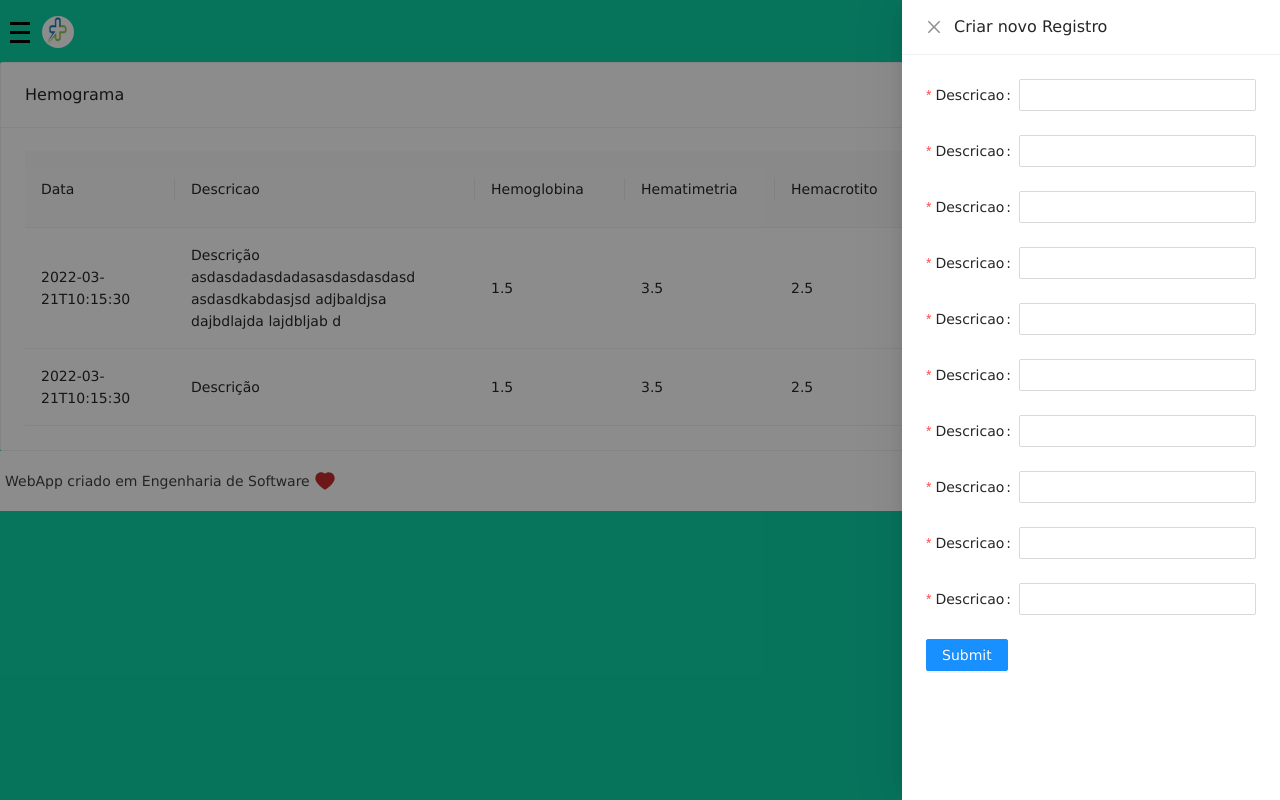
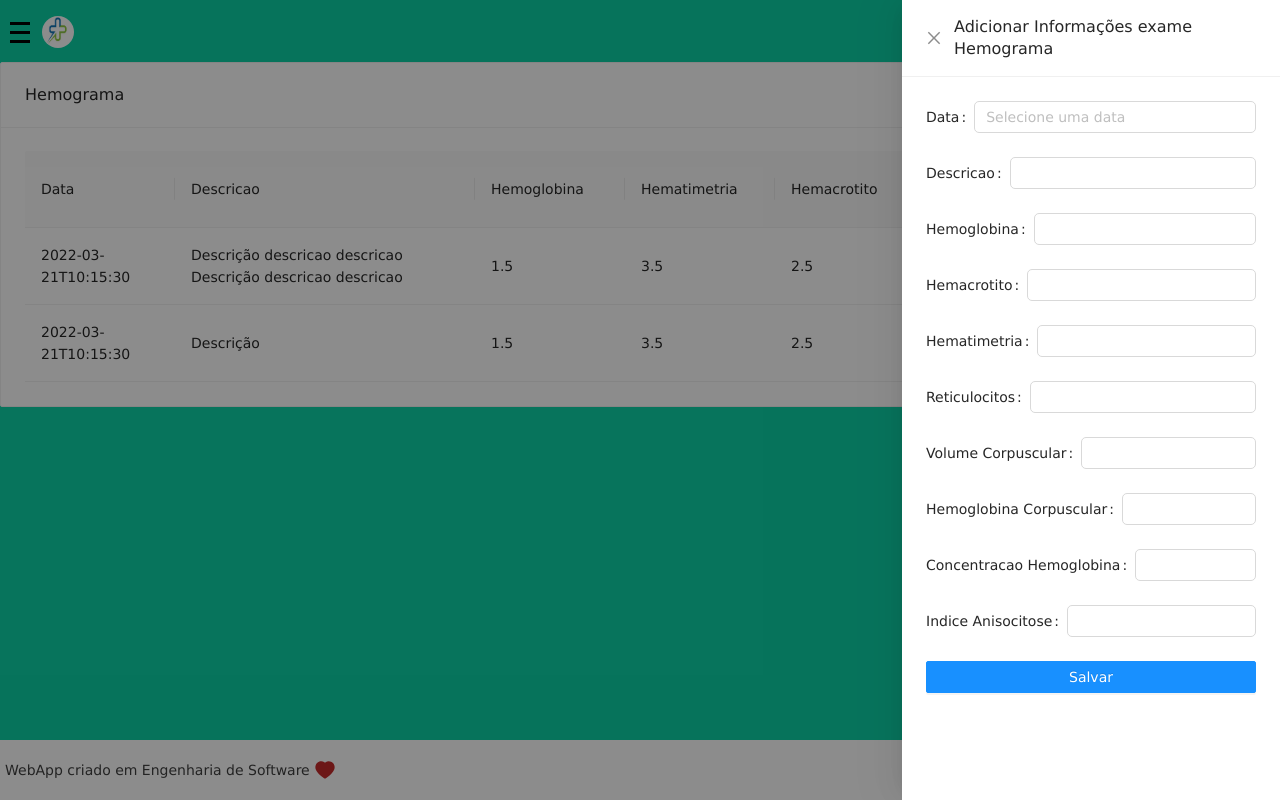
Before and after one commit to Health-Track/frontEnd-Health-Track, a React (Create React App) app: page /hemograma in a window 1280 px wide. Both pictures are taken after a click on the button "Novo". Built offline with nearby package versions, Linux system fonts and the light colour scheme.

Commit message:
Tela de visualizacao e cadastro de hemograma

```diff
--- a/src/components/DefaultFooter/style.css
+++ b/src/components/DefaultFooter/style.css
@@ -7,6 +7,8 @@
   width: 100%;
   background-color: white;
   font-size: 14px;
+  position: absolute;
+  bottom: 0;
 }
 
 .footer-component {
@@ -23,7 +25,7 @@
   align-items: center;
 }
 
-@media(max-width: 550px) {
+@media (max-width: 550px) {
   .footer-container .footer-component .github-span {
     display: none;
   }
@@ -38,7 +40,7 @@
 }
 
 .anticon-heart > svg {
-  color: #C52B2B;
+  color: #c52b2b;
   height: 20px;
   width: 20px;
 }
--- a/src/pages/Hemograma/form.js
+++ b/src/pages/Hemograma/form.js
@@ -1,102 +1,182 @@
 import React from 'react';
-import { Button, Form, Input } from 'antd';
+import { Button, Drawer, Form, Input } from 'antd';
+
 import 'antd/dist/antd.css';
 import './style.css';
 
 class HemogramaForm extends React.Component {
-  constructor() {
-    super();
+  constructor(props) {
+    super(props);
+    this.state = {
+      descricao: '',
+      data: '',
+      hemoglobina: '',
+      hemacrotito: '',
+      hematimetria: '',
+      reticulocitos: '',
+      volumeCorpuscular: '',
+      hemoglobinaCorpuscular: '',
+      concentracaoHemoglobina: '',
+      indiceAnisocitose: ''
+    };
+  }
+
+  handleChange(e) {
+    this.setState(() => ({
+      [e.target.name]: e.target.value
+    }));
+  }
+
+  requestLogin() {
+    this.props.registros.push(this.state);
+    this.limparForm();
+    this.props.toogleNovo();
+  }
+
+  limparForm() {
+    this.setState({
+      descricao: '',
+      data: '',
+      hemoglobina: '',
+      hemacrotito: '',
+      hematimetria: '',
+      reticulocitos: '',
+      volumeCorpuscular: '',
+      hemoglobinaCorpuscular: '',
+      concentracaoHemoglobina: '',
+      indiceAnisocitose: ''
+    });
   }
 
   render() {
-    const onFinish = values => {
-      alert('Success:', values);
-    };
-
-    const onFinishFailed = errorInfo => {
-      alert('Failed:', errorInfo);
-    };
-
     return (
+      <Drawer
+        title="Adicionar Informações exame Hemograma"
+        visible={this.props.showNovo}
+        onClose={this.props.toogleNovo}
+        placement="right"
+      >
         <Form>
           <Form.Item
-          label="Descricao"
-          name="username"
-          rules={[
-            { required: true, message: 'Por favor adicione uma descrição!' }
-          ]}
+            label="Data"
+            rules={[{ required: true, message: 'Escolha a data do exame!' }]}
           >
-          <Input />
+            <Input
+              id="data"
+              value={this.state.data}
+              placeholder="Selecione uma data"
+              name="data"
+              onChange={e => this.handleChange(e)}
+              className="health-track-input"
+            />
           </Form.Item>
           <Form.Item
             label="Descricao"
-          name="username"
-          rules={[{ required: true, message: 'Please input your username!' }]}
+            rules={[
+              { required: true, message: 'Dê uma descrição para o hemograma!' }
+            ]}
           >
-          <Input />
+            <Input
+              type="input"
+              id="descricao"
+              value={this.state.descricao}
+              name="descricao"
+              onChange={e => this.handleChange(e)}
+              className="health-track-input"
+            />
           </Form.Item>
-        <Form.Item
-          label="Descricao"
-          name="username"
-          rules={[{ required: true, message: 'Please input your username!' }]}
-        >
-          <Input />
+          <Form.Item label="Hemoglobina">
+            <Input
+              type="input"
+              id="hemoglobina"
+              value={this.state.hemoglobina}
+              name="hemoglobina"
+              onChange={e => this.handleChange(e)}
+              className="health-track-input"
+            />
           </Form.Item>
-        <Form.Item
-          label="Descricao"
-          name="username"
-          rules={[{ required: true, message: 'Please input your username!' }]}
-        >
-          <Input />
+          <Form.Item label="Hemacrotito">
+            <Input
+              type="input"
+              id="hemacrotito"
+              value={this.state.hemacrotito}
+              name="hemacrotito"
+              onChange={e => this.handleChange(e)}
+              className="health-track-input"
+            />
           </Form.Item>
-        <Form.Item
-          label="Descricao"
-          name="username"
-          rules={[{ required: true, message: 'Please input your username!' }]}
-        >
-          <Input />
+          <Form.Item label="Hematimetria">
+            <Input
+              type="input"
+              id="hematimetria"
+              value={this.state.hematimetria}
+              name="hematimetria"
+              onChange={e => this.handleChange(e)}
+              className="health-track-input"
+            />
           </Form.Item>
-        <Form.Item
-          label="Descricao"
-          name="username"
-          rules={[{ required: true, message: 'Please input your username!' }]}
-        >
-          <Input />
+          <Form.Item label="Reticulocitos">
+            <Input
+              type="input"
+              id="reticulocitos"
+              value={this.state.reticulocitos}
+              name="reticulocitos"
+              onChange={e => this.handleChange(e)}
+              className="health-track-input"
+            />
           </Form.Item>
-        <Form.Item
-          label="Descricao"
-          name="username"
-          rules={[{ required: true, message: 'Please input your username!' }]}
-        >
-          <Input />
+          <Form.Item label="Volume Corpuscular">
+            <Input
+              type="input"
+              id="volumeCorpuscular"
+              value={this.state.volumeCorpuscular}
+              name="volumeCorpuscular"
+              onChange={e => this.handleChange(e)}
+              className="health-track-input"
+            />
           </Form.Item>
-        <Form.Item
-          label="Descricao"
-          name="username"
-          rules={[{ required: true, message: 'Please input your username!' }]}
-        >
-          <Input />
+          <Form.Item label="Hemoglobina Corpuscular">
+            <Input
+              type="input"
+              id="hemoglobinaCorpuscular"
+              value={this.state.hemoglobinaCorpuscular}
+              name="hemoglobinaCorpuscular"
+              onChange={e => this.handleChange(e)}
+              className="health-track-input"
+            />
           </Form.Item>
-        <Form.Item
-          label="Descricao"
-          name="username"
-          rules={[{ required: true, message: 'Please input your username!' }]}
-        >
-          <Input />
+          <Form.Item label="Concentracao Hemoglobina">
+            <Input
+              type="input"
+              id="concentracaoHemoglobina"
+              value={this.state.concentracaoHemoglobina}
+              name="concentracaoHemoglobina"
+              onChange={e => this.handleChange(e)}
+              className="health-track-input"
+            />
           </Form.Item>
-        <Form.Item
-          label="Descricao"
-          name="username"
-          rules={[{ required: true, message: 'Please input your username!' }]}
-        >
-          <Input />
+          <Form.Item label="Indice Anisocitose">
+            <Input
+              type="input"
+              id="indiceAnisocitose"
+              value={this.state.indiceAnisocitose}
+              name="indiceAnisocitose"
+              onChange={e => this.handleChange(e)}
+              className="health-track-input"
+            />
           </Form.Item>
           <Form.Item>
-          <Button type="primary" htmlType="submit">
-            Submit
+            <Button
+              type="primary"
+              htmlType="submit"
+              onClick={() => this.requestLogin()}
+              style={{ width: '100%' }}
+            >
+              Salvar
             </Button>
           </Form.Item>
         </Form>
+      </Drawer>
     );
   }
 }
--- a/src/pages/Hemograma/index.js
+++ b/src/pages/Hemograma/index.js
@@ -1,5 +1,5 @@
 import React from 'react';
-import { Button, Card, Drawer, Form, Input, Modal, Table } from 'antd';
+import { Button, Card, Drawer, Table } from 'antd';
 import 'antd/dist/antd.css';
 import DefaultFooter from '../../components/DefaultFooter';
 import DefaultHeader from '../../components/DeafultHeader';
@@ -9,7 +9,37 @@ import HemogramaForm from './form';
 class Hemograma extends React.Component {
   constructor() {
     super();
-    this.state = { showMenu: false, showNovo: false };
+    this.state = {
+      showMenu: false,
+      showNovo: false,
+      registros: [
+        {
+          descricao:
+            'Descrição descricao descricao Descrição descricao descricao ',
+          data: '2022-03-21T10:15:30',
+          hemoglobina: 1.5,
+          hemacrotito: 2.5,
+          hematimetria: 3.5,
+          reticulocitos: 4.5,
+          volumeCorpuscular: 5.5,
+          hemoglobinaCorpuscular: 6.5,
+          concentracaoHemoglobina: 7.5,
+          indiceAnisocitose: 8.5
+        },
+        {
+          descricao: 'Descrição',
+          data: '2022-03-21T10:15:30',
+          hemoglobina: 1.5,
+          hemacrotito: 2.5,
+          hematimetria: 3.5,
+          reticulocitos: 4.5,
+          volumeCorpuscular: 5.5,
+          hemoglobinaCorpuscular: 6.5,
+          concentracaoHemoglobina: 7.5,
+          indiceAnisocitose: 8.5
+        }
+      ]
+    };
     this.toggleMenu = this.toggleMenu.bind(this);
     this.toggleNovo = this.toggleNovo.bind(this);
   }
@@ -30,37 +60,14 @@ class Hemograma extends React.Component {
     alert('Sair');
   }
 
+  keyedList() {
+    return this.state.registros.map((item, idx) => {
+      item.key = idx;
+      return item;
+    });
+  }
+
   render() {
-    const dataSource = [
-      {
-        key: '1',
-        descricao:
-          'Descrição asdasdadasdadasasdasdasdasd asdasdkabdasjsd adjbaldjsa dajbdlajda lajdbljab d',
-        data: '2022-03-21T10:15:30',
-        hemoglobina: 1.5,
-        hemacrotito: 2.5,
-        hematimetria: 3.5,
-        reticulocitos: 4.5,
-        volumeCorpuscular: 5.5,
-        hemoglobinaCorpuscular: 6.5,
-        concentracaoHemoglobina: 7.5,
-        indiceAnisocitose: 8.5
-      },
-      {
-        key: '1',
-        descricao: 'Descrição',
-        data: '2022-03-21T10:15:30',
-        hemoglobina: 1.5,
-        hemacrotito: 2.5,
-        hematimetria: 3.5,
-        reticulocitos: 4.5,
-        volumeCorpuscular: 5.5,
-        hemoglobinaCorpuscular: 6.5,
-        concentracaoHemoglobina: 7.5,
-        indiceAnisocitose: 8.5
-      }
-    ];
-
     const columns = [
       {
         title: 'Data',
@@ -128,7 +135,7 @@ class Hemograma extends React.Component {
     return (
       <div className="Hemograma-container">
         <DefaultHeader
-          username="Itallo"
+          username="Username"
           toggleMenu={this.toggleMenu}
           loggout={this.loggout}
         />
@@ -142,7 +149,7 @@ class Hemograma extends React.Component {
             }
           >
             <Table
-              dataSource={dataSource}
+              dataSource={this.keyedList()}
               columns={columns}
               scroll={{ x: 1500, y: 350 }}
               pagination={false}
@@ -150,14 +157,12 @@ class Hemograma extends React.Component {
           </Card>
         </div>
         <DefaultFooter />
-        <Drawer
-          title="Criar novo Registro"
-          visible={this.state.showNovo}
-          onClose={this.toggleNovo}
-          placement="right"
-        >
-          <HemogramaForm />
-        </Drawer>
+
+        <HemogramaForm
+          registros={this.state.registros}
+          showNovo={this.state.showNovo}
+          toogleNovo={this.toggleNovo}
+        />
 
         <Drawer
           title="Menu"
--- a/src/pages/Hemograma/style.css
+++ b/src/pages/Hemograma/style.css
@@ -7,5 +7,10 @@
   width: 100%;
   background-color: white;
   font-size: 14px;
-  position: bottom;
+  position: absolute;
+  bottom: 0;
 }
+
+.card-hemograma {
+  height: 500px;
+}
--- a/src/pages/HomePage/index.js
+++ b/src/pages/HomePage/index.js
@@ -27,7 +27,7 @@ class HomePage extends React.Component {
     return (
       <div className="homepage-container">
         <DefaultHeader
-          username="Itallo"
+          username="Username"
           toggleMenu={this.toggleMenu}
           loggout={this.loggout}
         />
```
Also changed, not shown: .eslintrc.json. Lines whose indentation alone changed are shown as unchanged.
